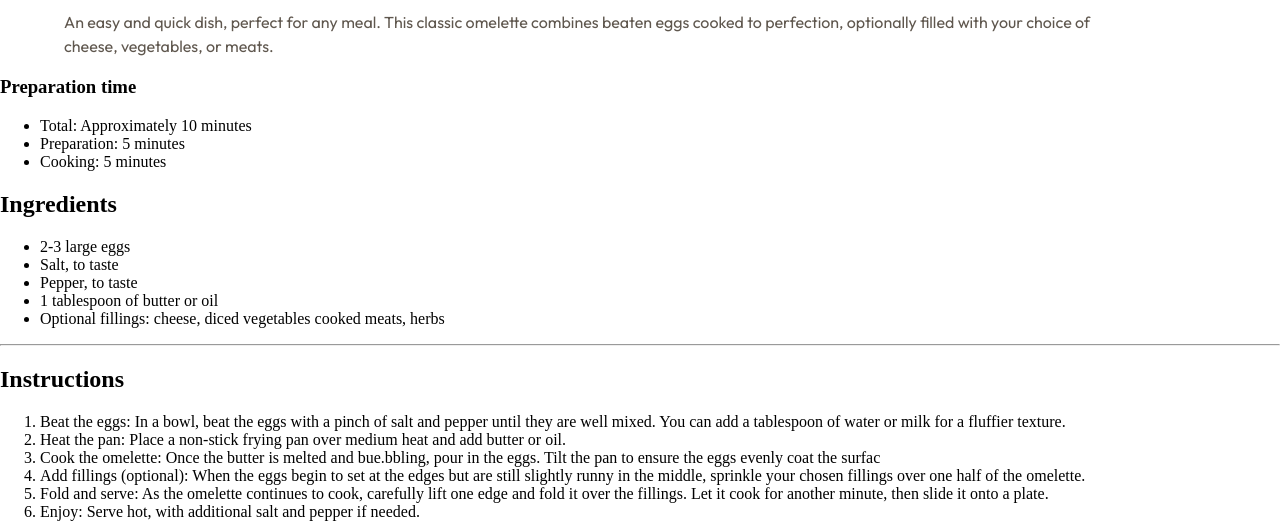
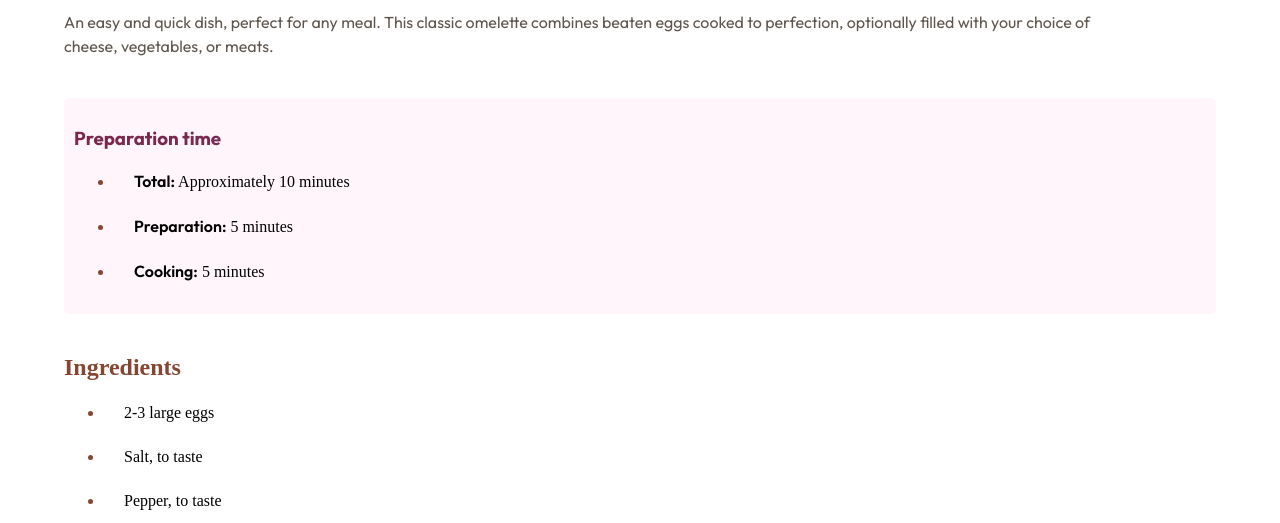
Before and after one commit to juan-mentor/recipe-page-main, a plain HTML site: page index.html in a window 1280 px wide. Shown: the part 278-801 px from the top of the page. Drawn offline with Linux system fonts and the light colour scheme.

Commit message:
Css inconcluso

```diff
--- a/index.html
+++ b/index.html
@@ -34,29 +34,30 @@
         </p>
       </section>
 
-      <section class="main__time">
-        <h3 class="main__subtitle"> Preparation time</h3>
+      <section class="main__center main__center--time">
+        <h3 class="main__subtitle main__subtitle--p outfit-700
+        "> Preparation time</h3>
         <ul class="menu-time">
-          <li class="menu-time__item"><span>Total:</span> Approximately 10 minutes</li>
-          <li class="menu-time__item"><span>Preparation:</span>  5 minutes</li>
-          <li class="menu-time__item"><span>Cooking:</span>  5 minutes</li>
+          <li class="menu__item"><span class="outfit-600">Total:</span> Approximately 10 minutes</li>
+          <li class="menu__item"><span class="outfit-600">Preparation:</span>  5 minutes</li>
+          <li class="menu__item"><span class="outfit-600">Cooking:</span>  5 minutes</li>
         </ul>
       </section>
 
-      <section class="main__ingredients">
+      <section class="main__center">
         <h2 class="main__subtitle">Ingredients</h2>
         <ul class="menu-ingredients">
-          <li class="menu-ingredients__item">2-3 large eggs</li>
-          <li class="menu-ingredients__item">Salt, to taste</li>
-          <li class="menu-ingredients__item">Pepper, to taste</li>
-          <li class="menu-ingredients__item">1 tablespoon of butter or oil</li>
-          <li class="menu-ingredients__item">Optional fillings: cheese, diced vegetables cooked meats, herbs</li>
+          <li class="menu__item ">2-3 large eggs</li>
+          <li class="menu__item">Salt, to taste</li>
+          <li class="menu__item">Pepper, to taste</li>
+          <li class="menu__item">1 tablespoon of butter or oil</li>
+          <li class="menu__item">Optional fillings: cheese, diced vegetables cooked meats, herbs</li>
         </ul>
       </section>
       <hr>
 
       <section class="main__instructions">
-        <h2 class="main__subtitle">Instructions</h2>
+        <h2 class="main__subtitle main__subtitle--p">Instructions</h2>
         <ol class="menu-instructions">
           <li class="menu-instructions__item">
             <span>Beat the eggs: </span> In a bowl, beat the eggs with a pinch of salt and pepper until they are well mixed. You can add a tablespoon of water or milk for a fluffier texture.
--- a/style.css
+++ b/style.css
@@ -43,6 +43,8 @@
   font-style: normal;
 }
 
+/*Estilos generales*/
+
 * {
   box-sizing: border-box;
 }
@@ -52,6 +54,7 @@ body {
   font-size: 16px;
 }
 
+/*Estilos móvil*/
 
 .main__img {
   width: 100%;
@@ -65,15 +68,45 @@ body {
 .main__center {
   width: 90%;
   margin: auto;
+  margin-bottom: 40px;
 }
 
 .main__title {
   font-size: 2.4rem;
 }
 
-
 .main__paragraph {
   line-height: 1.5;
   width: 90%;
   color: var(--Wenge-Brown);
 }
+
+
+.main__center--time {
+  background-color: var(--Rose-White);
+  padding: 10px;
+  border-radius: 5px;
+}
+
+.main__subtitle {
+  color: var(--Nutmeg);
+}
+
+.main__subtitle--p {
+  color: var(--Dark-Raspberry);
+}
+
+.menu-time {
+  width: 70%;
+}
+
+.menu__item {
+
+  margin-bottom: 20px;
+  padding-left:20px;
+  line-height: 1.5;
+}
+
+::marker {
+  color: var(--Nutmeg);
+}
```
